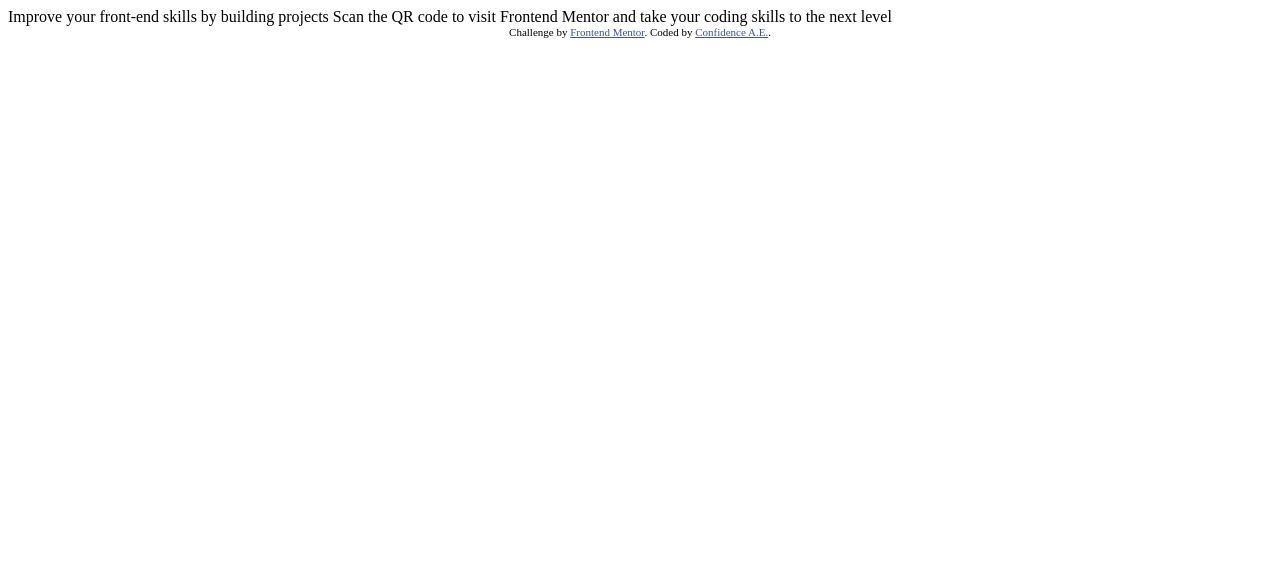
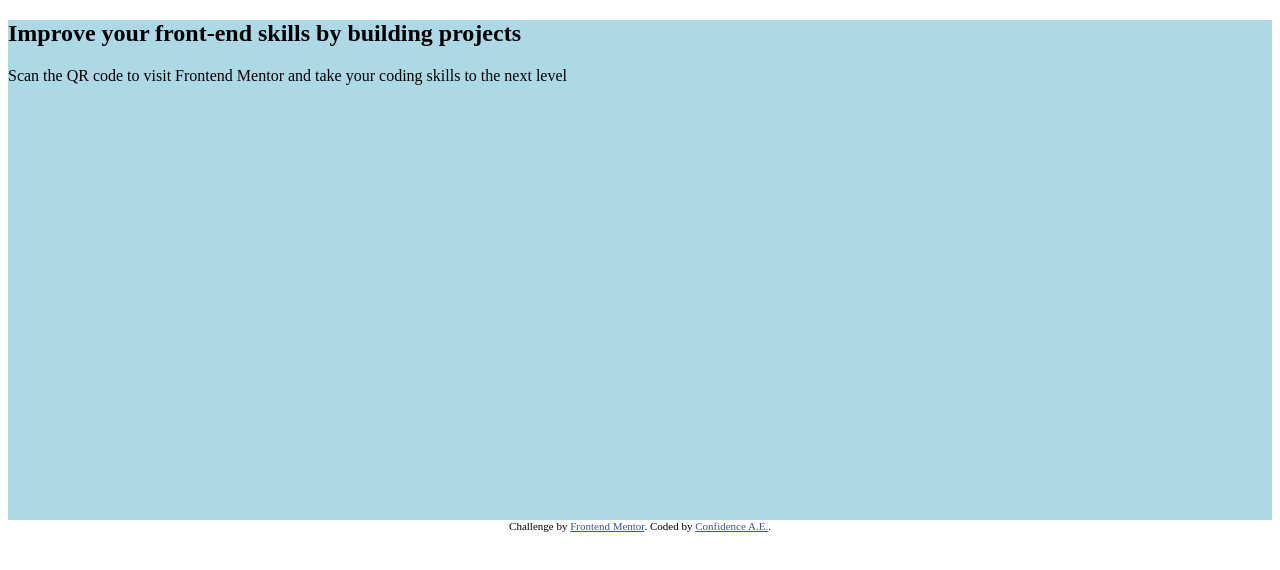
Before and after one commit to fido1hn/fem-qr-code-component, a plain HTML site: page index.html in a window 1280 px wide. Drawn offline with Linux system fonts and the light colour scheme.

Commit message:
styling started

```diff
--- a/index.html
+++ b/index.html
@@ -5,6 +5,7 @@
   <meta name="viewport" content="width=device-width, initial-scale=1.0"> <!-- displays site properly based on user's device -->
 
   <link rel="icon" type="image/png" sizes="32x32" href="./images/favicon-32x32.png">
+  <link rel="stylesheet" href="style.css">
 
   <title>Frontend Mentor | QR code component</title>
 
@@ -15,10 +16,12 @@
   </style>
 </head>
 <body>
-
-  Improve your front-end skills by building projects
-
-  Scan the QR code to visit Frontend Mentor and take your coding skills to the next level
+  <div class="big-box">
+    <div class="small-box">
+      <h2>Improve your front-end skills by building projects</h2>
+      <p>Scan the QR code to visit Frontend Mentor and take your coding skills to the next level</p>
+    </div>
+  </div>
 
   <div class="attribution">
     Challenge by <a href="https://www.frontendmentor.io?ref=challenge" target="_blank">Frontend Mentor</a>.
--- /dev/null
+++ b/style.css
@@ -0,0 +1,5 @@
+.big-box{
+    width: 100%;
+    height: 500px;
+    background-color: lightblue;
+}
```
